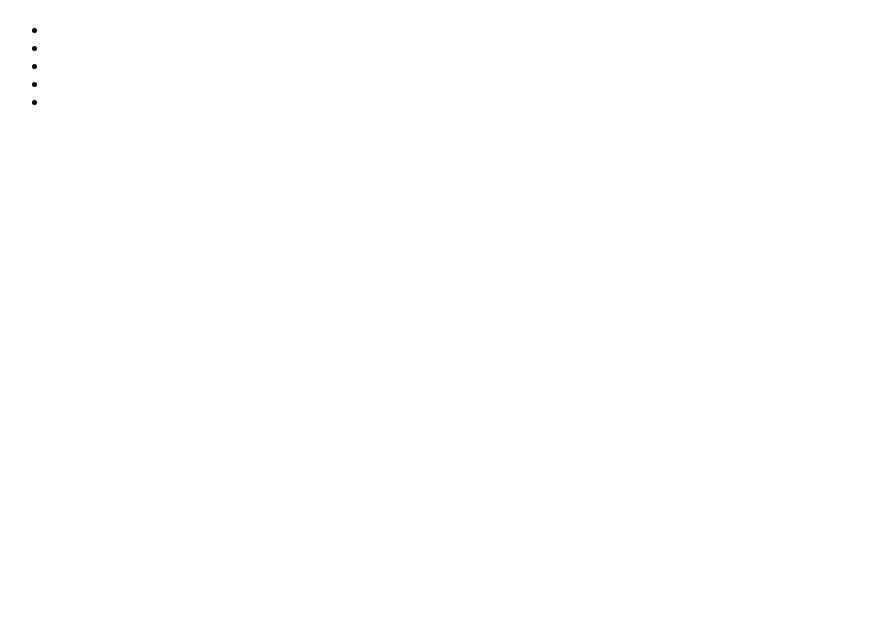
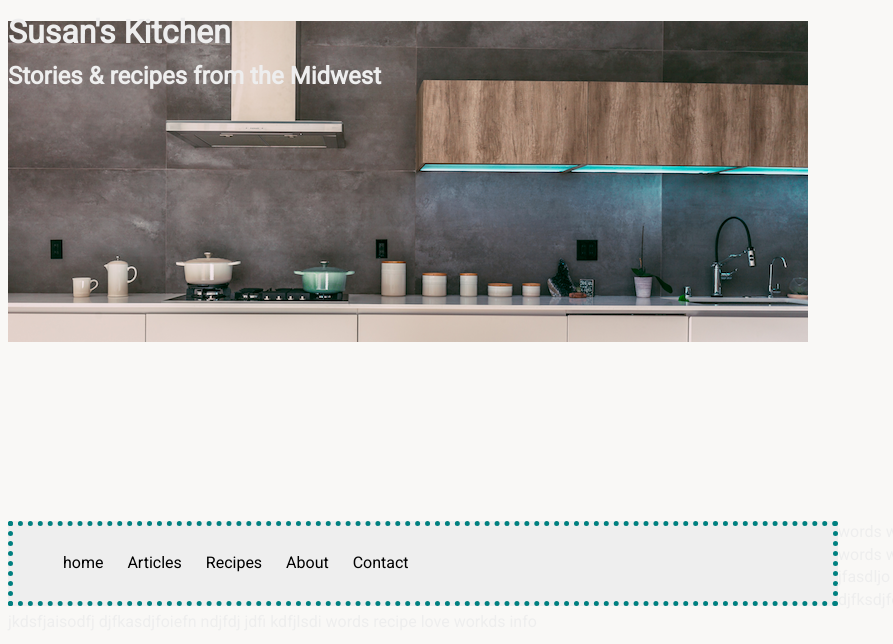
Before and after one commit to lgansemer/first-website, a plain HTML site: page index.html in a window 1280 px wide. Shown: the whole page, without its empty margins (0-893 px from the left). Drawn offline with Linux system fonts and the light colour scheme.

Commit message:
add website

```diff
--- a/index.html
+++ b/index.html
@@ -1,25 +1,34 @@
 <!DOCTYPE html>
 <html>
 <head>
-    <title></title>
+    <title>awesome site</title>
+    <link rel="stylesheet" href="style.css" />
+    <link href="https://fonts.googleapis.com/css?family=Roboto&display=swap" rel="stylesheet">
 </head>
 <body>
+        <div>
+                <h1>Susan's Kitchen</h1>
+                <h2>Stories & recipes from the Midwest</h2>
+            </div>
     <header>
-    <h1></h1>
+
+
     <nav>
         <ul>
-            <li></li>
-            <li></li>
-            <li></li>
-            <li></li>
-            <li></li>
+            <li> <a href="home.html" ></a>home</li>
+            <li>Articles</li>
+            <li>Recipes</li>
+            <li>About</li>
+            <li>Contact</li>
         </ul>
     </nav>
     </header>
-<section>
-    <a></a>
-    <a></a>
-</section>
 
+
+
+<section>words words words </section>
+<section>words words workds wlkfjdkjadskfjsdlkjfklsdjf</section>
+<section>jfasdljo iajefo iwenfew dskfjd saoij foisd jfoisdjfiosdjf djfksdjfoisdj</section>
+<section>jkdsfjaisodfj djfkasdjfoiefn ndjfdj jdfi kdfjlsdi words recipe love workds info</section>
 </body>
 </html>
--- a/style.css
+++ b/style.css
@@ -0,0 +1,29 @@
+ nav {
+    border: 5px dotted teal;
+}
+ul li {display: inline;}
+header {
+  float: left;
+}
+nav {
+    background-color: #eeeeee;
+    width:800px;
+    padding: 10px;
+}
+body {
+    color: #eeeeee;
+    background-color: #f9f8f6;
+    font-family: 'Roboto', sans-serif;
+    line-height: 1.4em;
+}
+li{
+    margin-right: 20px;
+    color: #000;
+}
+
+div {
+    box-sizing: border-box;
+height:500px;
+background-image: url(images/rustic-kitchen-teal.png);
+background-repeat: no-repeat;
+}
```
Also changed, not shown: images/rustic-kitchen-teal.png (added), 1 other file.
